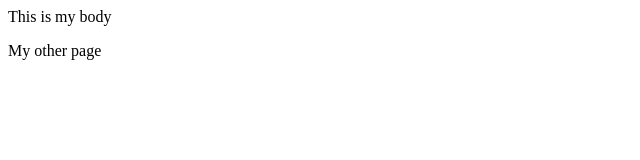
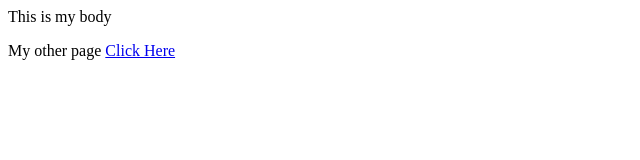
Before and after one commit to Dingo33/Dingo33.github.io, a plain HTML site: page index.html in a window 1280 px wide. Shown: the full height of the page, 0-640 px from the left. Drawn offline with Linux system fonts and the light colour scheme.

Commit message:
Update index.html

```diff
--- a/index.html
+++ b/index.html
@@ -4,5 +4,5 @@
    <title>This is the title</title>
 </head>
 <body>This is my body</body>
-   <p>My other page <a href="converter.html"></p>
+   <p>My other page <a href="converter.html">Click Here</a></p>
 </html>
```
